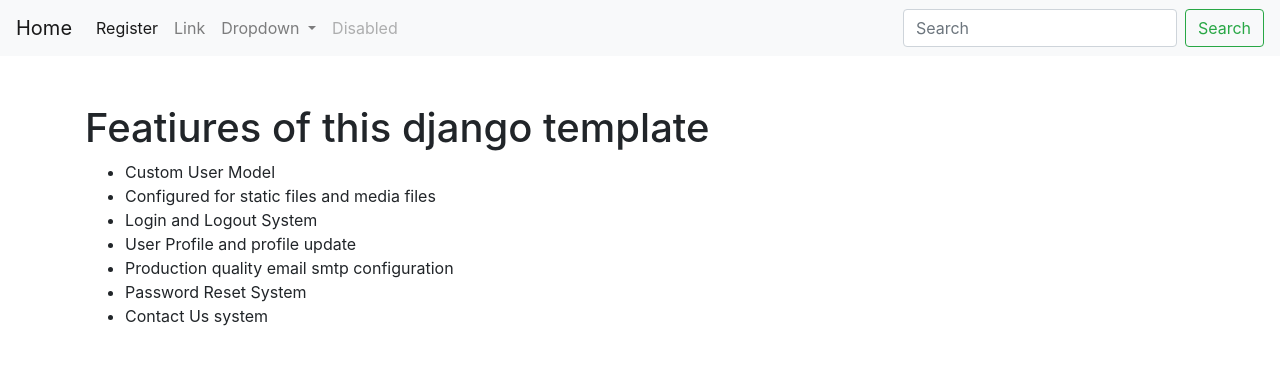
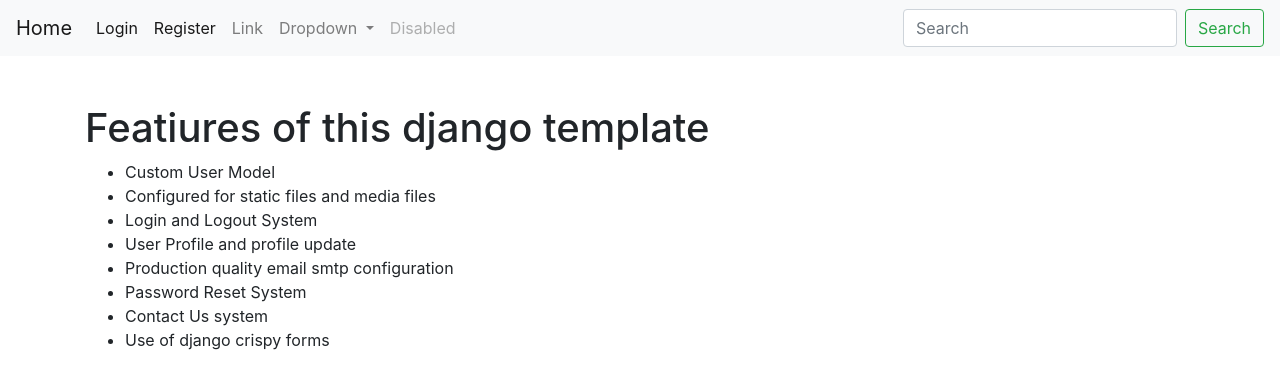
Before and after one commit to ishanshre/SimpleUserAuthentication-Django, a Django app: page / in a window 1280 px wide. Shown: the top 389 px of the page. Run offline with Django 4.2, Linux system fonts and the light colour scheme; some libraries are stand-ins or nearby versions.

Commit message:
Add login/logout with session

```diff
--- a/accounts/templates/accounts/signup.html
+++ b/accounts/templates/accounts/login.html
@@ -2,11 +2,12 @@
 {% block title %}Home{% endblock title %}
 {% block body %}
 <div class="container mt-5">
-    <h1>Register</h1>
+    <h1>Login</h1>
     <form action="" method="post">
         {% csrf_token %}
         {{ form.as_p }}
-        <input type="submit" value="Register">
+        <input type="submit" value="Login" class="btn btn-secondary text-white">
     </form>
+
 </div>
 {% endblock body %}
--- a/accounts/urls.py
+++ b/accounts/urls.py
@@ -1,7 +1,9 @@
 from django.urls import path
-from .views import SignUpView
-
+from .views import SignUpView, UserLoginView
+from django.contrib.auth.views import LogoutView
 app_name = 'accounts'
 urlpatterns = [
-    path('accounts/register',SignUpView.as_view(), name='signup'),
+    path('register/',SignUpView.as_view(), name='signup'),
+    path('login/', UserLoginView.as_view(), name='login'),
+    path('logout', LogoutView.as_view(next_page="accounts:login"), name='logout')
 ]
--- a/base/templates/base/index.html
+++ b/base/templates/base/index.html
@@ -11,6 +11,7 @@
         <li>Production quality email smtp configuration</li>
         <li>Password Reset System</li>
         <li>Contact Us system</li>
+        <li>Use of django crispy forms</li>
     </ul>
 
 </div>
--- a/base/templates/base/navbar.html
+++ b/base/templates/base/navbar.html
@@ -6,9 +6,21 @@
 
     <div class="collapse navbar-collapse" id="navbarSupportedContent">
       <ul class="navbar-nav mr-auto">
+        {% if user.is_authenticated %}
+        <li class="nav-item active">
+          <a class="nav-link" href="#">{{ user.username|title }}<span class="sr-only">(current)</span></a>
+        </li>
+        <li class="nav-item active">
+          <a class="nav-link" href="{% url 'accounts:logout' %}">Logout<span class="sr-only">(current)</span></a>
+        </li>
+        {% else %}
+        <li class="nav-item active">
+          <a class="nav-link" href="{% url 'accounts:login' %}">Login<span class="sr-only">(current)</span></a>
+        </li>
         <li class="nav-item active">
           <a class="nav-link" href="{% url 'accounts:signup' %}">Register<span class="sr-only">(current)</span></a>
         </li>
+        {% endif %}
         <li class="nav-item">
           <a class="nav-link" href="#">Link</a>
         </li>
--- a/userAuthentication/settings.py
+++ b/userAuthentication/settings.py
@@ -132,3 +132,5 @@ MEDIA_ROOT = BASE_DIR / "media"
 
 DEFAULT_AUTO_FIELD = 'django.db.models.BigAutoField'
 AUTH_USER_MODEL = "accounts.User"
+LOGIN_REDIRECT_URL = "base:index"
+LOGIN_URL = "accounts:login"
--- a/userAuthentication/urls.py
+++ b/userAuthentication/urls.py
@@ -15,10 +15,8 @@ Including another URLconf
 """
 from django.contrib import admin
 from django.urls import path, include
-
 urlpatterns = [
     path('admin/', admin.site.urls),
     path('', include('base.urls')),
     path('accounts/', include('accounts.urls')),
-
 ]
```
Also changed, not shown: accounts/forms.py (+10 -2 lines), accounts/views.py (+18 -1 lines), db.sqlite3.
